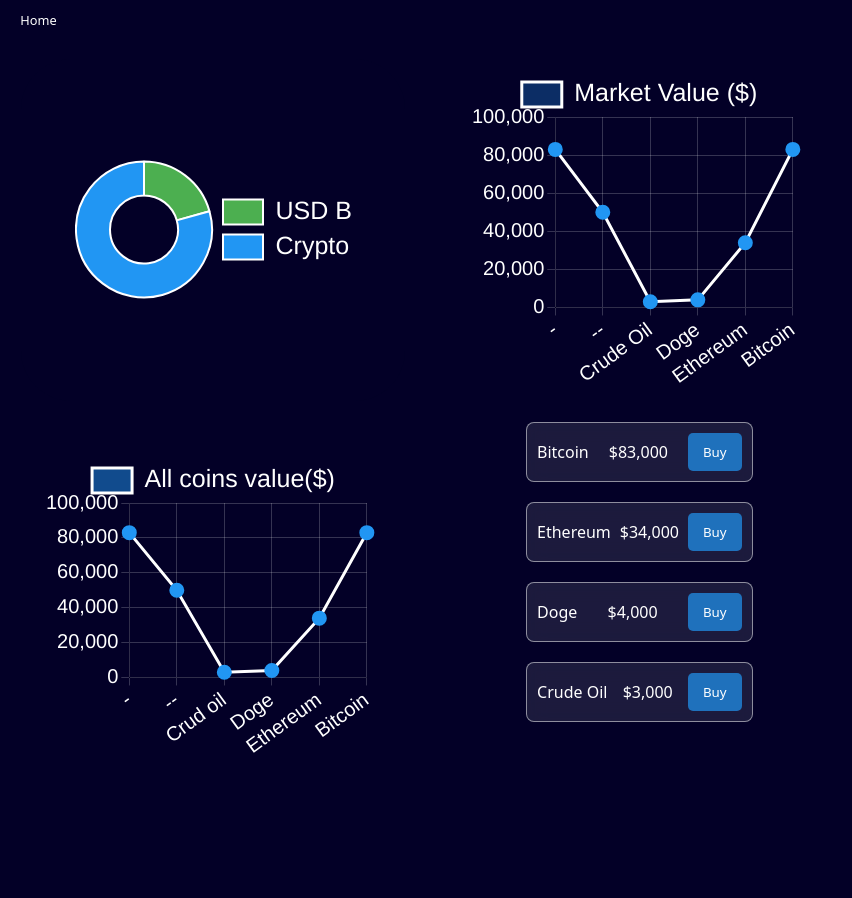
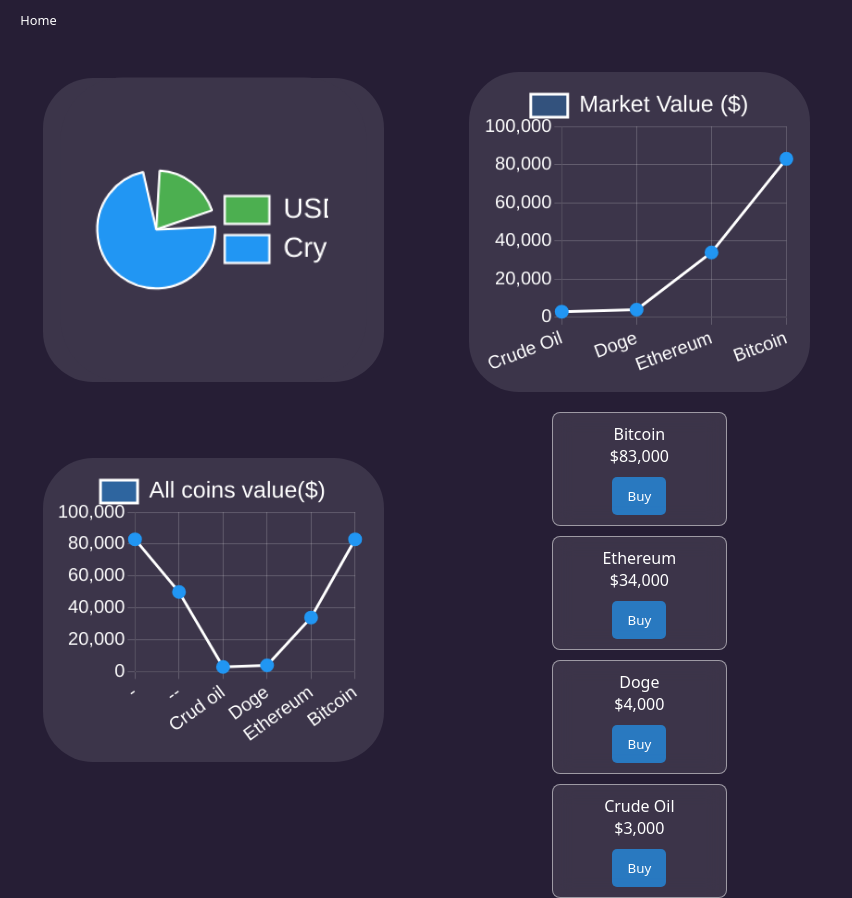
Before and after one commit to BertNK/Frontend1, a React (Vite) app in the folder vite/: page / in a window 1280 px wide. Shown: the whole page, without its empty margins (0-852 px from the left). Before the commit the page ends 800 px from the top, so only its background shows below. Built offline with nearby package versions, Linux system fonts and the light colour scheme.

Commit message:
upd ((fixed colors and sizes n stuff)

```diff
--- a/vite/package.json
+++ b/vite/package.json
@@ -10,6 +10,7 @@
     "preview": "vite preview"
   },
   "dependencies": {
+    "axios": "^1.8.3",
     "chart.js": "^4.4.8",
     "react": "^19.0.0",
     "react-chartjs-2": "^5.3.0",
--- a/vite/src/components/Deel1/saldo/saldo.css
+++ b/vite/src/components/Deel1/saldo/saldo.css
@@ -4,16 +4,17 @@
     display: flex;
     justify-content: center;
     align-items: center;
+    background-color: transparent;
 }
 
 .saldoblock{
-    width: 90%;
-    height: 90%;
+    width: 80%;
+    height: 80%;
     display: flex;
     align-items: center;
     justify-content: center;
     border-radius: 50px;
-    background-color: 02001F;
+    background-color: #3c354a;
 }
 
 /*  */
--- /dev/null
+++ b/vite/src/components/Deel1/saldo/saldochart.css
@@ -0,0 +1,5 @@
+canvas{
+    background-color: #3c354a;
+    border-radius: 50px;
+    padding: 1vw;
+}
--- a/vite/src/components/Deel1/saldo/saldochart.jsx
+++ b/vite/src/components/Deel1/saldo/saldochart.jsx
@@ -1,5 +1,6 @@
 import { Pie } from 'react-chartjs-2';
 import { Chart as ChartJS, ArcElement, Tooltip, Legend } from 'chart.js';
+import './saldochart.css';
 
 ChartJS.register(ArcElement, Tooltip, Legend);
 
@@ -10,7 +11,7 @@ const PieChart = () => {
       {
         label: 'Wallet',
         data: [50000, 192000], // Example money values
-        backgroundColor: ['#4CAF50', '#2196F3'],
+        backgroundColor: ['#4CAF50', '#2196F3'], // Balance colors remain unchanged
         borderColor: ['#ffffff'],
         borderWidth: 2,
       },
@@ -20,7 +21,9 @@ const PieChart = () => {
   const options = {
     responsive: true,
     maintainAspectRatio: false,
-    cutout: '50%', // Makes it a ring chart
+    layout: {
+      padding: 20, // Adds spacing inside the chart
+    },
     plugins: {
       legend: {
         display: true,
@@ -42,6 +45,12 @@ const PieChart = () => {
         },
       },
     },
+    elements: {
+      arc: {
+        borderWidth: 2,
+        spacing: 5, // Adjusts spacing around slices
+      },
+    },
   };
 
   return (
@@ -51,9 +60,20 @@ const PieChart = () => {
       display: 'flex',
       justifyContent: 'center',
       alignItems: 'center',
+      background: 'transparent',
       margin: 'auto',
     }}>
-      <div style={{ width: '90%', height: '100%' }}>
+      <div style={{
+        width: '90%',
+        height: '100%',
+        padding: '20px',
+        background: 'transparent',
+        borderRadius: '10px',
+        transform: 'scale(1.25)',
+        display: 'flex',
+        justifyContent: 'center',
+        alignItems: 'center',
+      }}>
         <Pie data={data} options={options} />
       </div>
     </div>
--- a/vite/src/components/Deel2/coinmarket/coinmarket.css
+++ b/vite/src/components/Deel2/coinmarket/coinmarket.css
@@ -20,18 +20,19 @@
 
   .coin-list {
     display: flex;
-    flex-direction: column;
-    align-items: center;
+    flex-wrap: wrap;
+    justify-content: center;
+    gap: 10px;
     margin-top: 20px;
+    width: 100%;
   }
 
   .coin-item {
     display: flex;
-    justify-content: space-between;
+    flex-direction: column;
     align-items: center;
-    width: 60%;
+    width: 45%;
     padding: 10px;
-    margin: 10px;
     border: 1px solid rgba(255, 255, 255, 0.5);
     border-radius: 8px;
     background: rgba(255, 255, 255, 0.1);
@@ -45,6 +46,7 @@
     padding: 10px 15px;
     border-radius: 5px;
     cursor: pointer;
+    margin-top: 10px;
   }
 
   .buy-button:hover {
@@ -52,5 +54,5 @@
   }
 
   span{
-    background: transparent;
+    background: none;
   }
--- a/vite/src/components/Deel2/coinmarket/coinmarket.jsx
+++ b/vite/src/components/Deel2/coinmarket/coinmarket.jsx
@@ -6,11 +6,11 @@ ChartJS.register(LineElement, PointElement, LinearScale, Title, Tooltip, Legend,
 
 const CoinMarket = () => {
   const data = {
-    labels: ['-', '--', 'Crude Oil', 'Doge', 'Ethereum', 'Bitcoin'],
+    labels: ['Crude Oil', 'Doge', 'Ethereum', 'Bitcoin'],
     datasets: [
       {
         label: 'Market Value ($)',
-        data: [83000, 50000, 3000, 4000, 34000, 83000],
+        data: [3000, 4000, 34000, 83000],
         borderColor: '#ffffff',
         backgroundColor: 'rgba(33, 150, 243, 0.3)',
         borderWidth: 3,
--- a/vite/src/components/header/header.css
+++ b/vite/src/components/header/header.css
@@ -2,7 +2,7 @@
 header{
     height: 5vh;
     width: 100vw;
-    background-color: #030027;
+    background-color: #261e35;
     display: flex;
     flex-direction: row;
     align-items: center;
--- a/vite/src/css/Global.css
+++ b/vite/src/css/Global.css
@@ -1,7 +1,7 @@
 *{
     margin: 0;
     padding: 0;
-    background-color: #030027;
+    background-color: #261e35;
     font-family: system-ui, -apple-system, BlinkMacSystemFont, 'Segoe UI', Roboto, Oxygen, Ubuntu, Cantarell, 'Open Sans', 'Helvetica Neue', sans-serif;
 }
 
```
Also changed, not shown: 1 other file (tests, documents, lock files or other folders).
